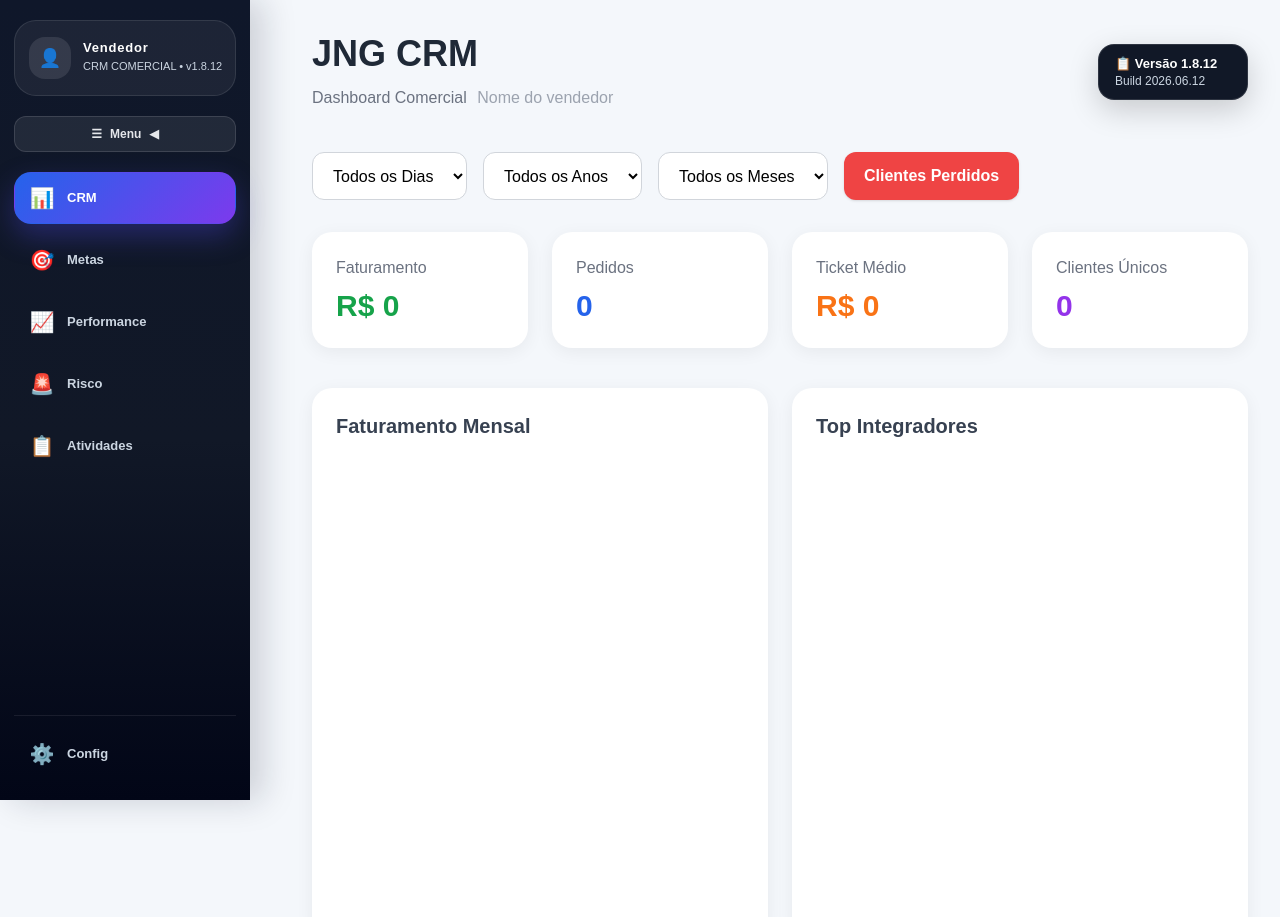
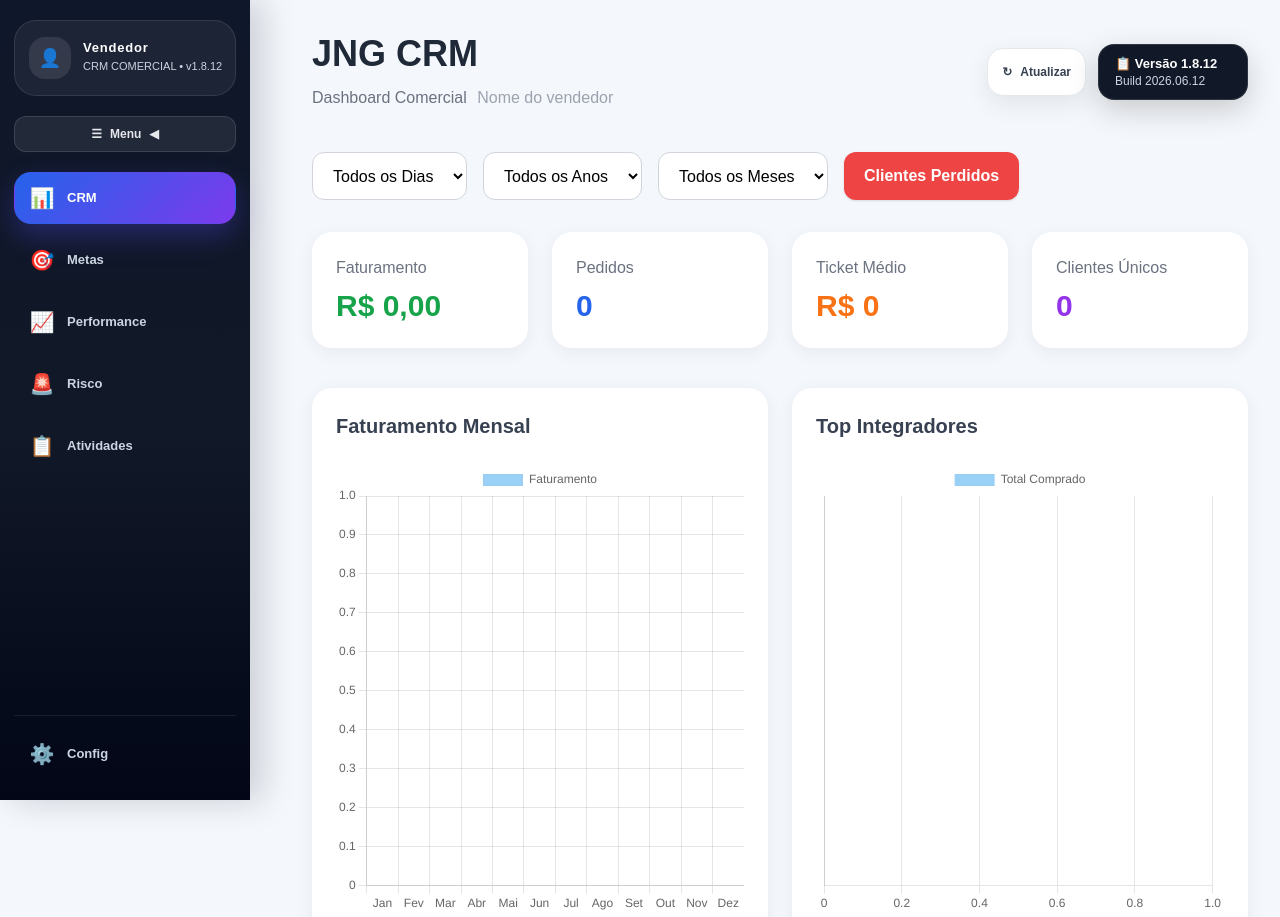
Before and after one commit to jngrobertovale-max/jng-crm2, a plain HTML site: page index.html in a window 1280 px wide. Shown: the top 917 px of the page. Drawn offline with nearby package versions, Linux system fonts and the light colour scheme; no server answers.

Commit message:
Add files via upload

```diff
--- a/index.html
+++ b/index.html
@@ -58,6 +58,9 @@
     .version-badge:hover{transform:translateY(-2px);box-shadow:0 14px 35px rgba(0,0,0,.28);}
     .version-badge strong{display:block;font-size:13px;color:#ffffff;}
     .version-badge span{color:#cbd5e1;}
+    .refresh-btn{background:white;color:#374151;border:1px solid #e5e7eb;border-radius:16px;padding:10px 14px;box-shadow:0 8px 24px rgba(15,23,42,.08);font-size:12px;font-weight:800;display:flex;align-items:center;gap:8px;cursor:pointer;transition:.2s;min-height:48px;}
+    .refresh-btn:hover{transform:translateY(-2px);box-shadow:0 12px 30px rgba(15,23,42,.12);border-color:#cbd5e1;background:#f8fafc;}
+    .refresh-btn:disabled{opacity:.65;cursor:not-allowed;transform:none;}
     .version-modal{position:fixed;inset:0;background:rgba(15,23,42,.55);z-index:2000;display:none;align-items:center;justify-content:center;padding:24px;}
     .version-modal.open{display:flex;}
     .version-box{background:white;border-radius:24px;max-width:560px;width:100%;padding:28px;box-shadow:0 25px 80px rgba(0,0,0,.30);}
@@ -143,10 +146,15 @@
       <h1 id="tituloCRM" contenteditable="true" onblur="salvarIdentidadeCRM()" onkeydown="if(event.key==='Enter'){event.preventDefault();this.blur();}" class="text-4xl font-bold text-gray-800 editable-title" title="Clique para editar o nome do CRM">JNG CRM</h1>
       <p class="text-gray-500 mt-2">Dashboard Comercial <span id="separadorVendedor" class="hidden">•</span> <input id="nomeVendedorCRM" oninput="salvarIdentidadeCRM()" class="seller-name-input" placeholder="Nome do vendedor" title="Digite o nome do vendedor"></p>
     </div>
-    <button onclick="abrirModalVersao()" class="version-badge" title="Ver novidades da versão">
-      <strong>📋 Versão 1.8.12</strong>
-      <span>Build 2026.06.12</span>
-    </button>
+    <div class="flex gap-3 items-center flex-wrap justify-end">
+      <button id="btnAtualizarCRM" onclick="atualizarCRMManual()" class="refresh-btn" title="Atualizar dados do CRM">
+        <span id="iconeAtualizarCRM">↻</span><span id="textoAtualizarCRM">Atualizar</span>
+      </button>
+      <button onclick="abrirModalVersao()" class="version-badge" title="Ver novidades da versão">
+        <strong>📋 Versão 1.8.12</strong>
+        <span>Build 2026.06.12</span>
+      </button>
+    </div>
   </div>
 
   <div class="flex gap-4 mb-8 flex-wrap">
@@ -855,17 +863,18 @@
 
 <script>
 const CONFIG_PADRAO = {
-  sheetId:"1rLldLHH2vW4E6_B8NpwVNnO8wkgASnPx1QAFWy8mcPc",
-  sheetUrl:"https://docs.google.com/spreadsheets/d/1rLldLHH2vW4E6_B8NpwVNnO8wkgASnPx1QAFWy8mcPc/edit",
-  gid:"555097355",
-  colunaCliente:"A",
-  colunaData:"B",
-  colunaValor:"I"
+  sheetId:"",
+  sheetUrl:"",
+  gid:"",
+  colunaCliente:"",
+  colunaData:"",
+  colunaValor:""
 };
 
 let configCRM = carregarConfigCRM();
 
 function getUrlLiberacoes(){
+  if(!configCRM.sheetId || !configCRM.gid) return "";
   return `https://docs.google.com/spreadsheets/d/${configCRM.sheetId}/gviz/tq?tqx=out:json&gid=${configCRM.gid}`;
 }
 
@@ -998,12 +1007,12 @@
 }
 
 function preencherTelaConfig(){
-  document.getElementById("configSheetUrl").value = configCRM.sheetUrl || configCRM.sheetId || "";
+  document.getElementById("configSheetUrl").value = configCRM.sheetUrl || "";
   document.getElementById("configSheetId").value = configCRM.sheetId || "";
   document.getElementById("configGid").value = configCRM.gid || "";
-  document.getElementById("configColCliente").value = configCRM.colunaCliente || "A";
-  document.getElementById("configColData").value = configCRM.colunaData || "B";
-  document.getElementById("configColValor").value = configCRM.colunaValor || "I";
+  document.getElementById("configColCliente").value = configCRM.colunaCliente || "";
+  document.getElementById("configColData").value = configCRM.colunaData || "";
+  document.getElementById("configColValor").value = configCRM.colunaValor || "";
 }
 
 function salvarConfigCRM(){
@@ -1016,13 +1025,23 @@
     return;
   }
 
+  const gid = document.getElementById("configGid").value.trim();
+  const colunaCliente = document.getElementById("configColCliente").value.trim().toUpperCase();
+  const colunaData = document.getElementById("configColData").value.trim().toUpperCase();
+  const colunaValor = document.getElementById("configColValor").value.trim().toUpperCase();
+
+  if(!gid || !colunaCliente || !colunaData || !colunaValor){
+    alert("Preencha GID e as colunas Cliente, Data e Valor antes de salvar.");
+    return;
+  }
+
   configCRM = {
     sheetUrl,
     sheetId,
-    gid:document.getElementById("configGid").value.trim(),
-    colunaCliente:document.getElementById("configColCliente").value.trim().toUpperCase() || "A",
-    colunaData:document.getElementById("configColData").value.trim().toUpperCase() || "B",
-    colunaValor:document.getElementById("configColValor").value.trim().toUpperCase() || "I"
+    gid,
+    colunaCliente,
+    colunaData,
+    colunaValor
   };
 
   localStorage.setItem("jng_crm_config", JSON.stringify(configCRM));
@@ -1032,11 +1051,12 @@
 }
 
 function restaurarConfigPadrao(){
-  if(!confirm("Deseja restaurar a configuração padrão do CRM?")) return;
+  if(!confirm("Deseja limpar a configuração da base?")) return;
   configCRM = {...CONFIG_PADRAO};
   localStorage.setItem("jng_crm_config", JSON.stringify(configCRM));
+  dadosOriginais = [];
   preencherTelaConfig();
-  carregar();
+  carregar().catch(()=>{});
 }
 
 function getCliente(row){
@@ -1282,8 +1302,44 @@
   inicializarAtividades();
 }
 
+async function atualizarCRMManual(){
+  const btn = document.getElementById("btnAtualizarCRM");
+  const texto = document.getElementById("textoAtualizarCRM");
+  const icone = document.getElementById("iconeAtualizarCRM");
+
+  try{
+    if(btn) btn.disabled = true;
+    if(texto) texto.textContent = "Atualizando";
+    if(icone) icone.textContent = "⟳";
+
+    await carregar();
+
+    if(texto) texto.textContent = "Atualizado";
+    if(icone) icone.textContent = "✓";
+
+    setTimeout(()=>{
+      if(texto) texto.textContent = "Atualizar";
+      if(icone) icone.textContent = "↻";
+    },1400);
+  }catch(e){
+    console.error(e);
+    alert("Não foi possível atualizar. Verifique a configuração da planilha.");
+    if(texto) texto.textContent = "Atualizar";
+    if(icone) icone.textContent = "↻";
+  }finally{
+    if(btn) btn.disabled = false;
+  }
+}
+
 async function carregarLiberacoes(){
-  const response = await fetch(getUrlLiberacoes() + "&t=" + Date.now());
+  const url = getUrlLiberacoes();
+
+  if(!url){
+    dadosOriginais = [];
+    return;
+  }
+
+  const response = await fetch(url + "&t=" + Date.now());
   const text = await response.text();
   const json = JSON.parse(text.substring(47).slice(0,-2));
 
@@ -2880,9 +2936,9 @@
 inicializarSidebar();
 inicializarIdentidadeCRM();
 preencherTelaConfig();
-carregar();
-
-// Atualização automática removida: os dados atualizam ao abrir/recarregar a página ou trocar filtros.
+carregar().catch(()=>{});
+
+// Atualização manual: use o botão Atualizar no topo do CRM para recarregar os dados da planilha.
 
 /* ===== PATCH v1.8.12 - Risco sem WhatsApp + Atividades com ocultar ===== */
 
```
